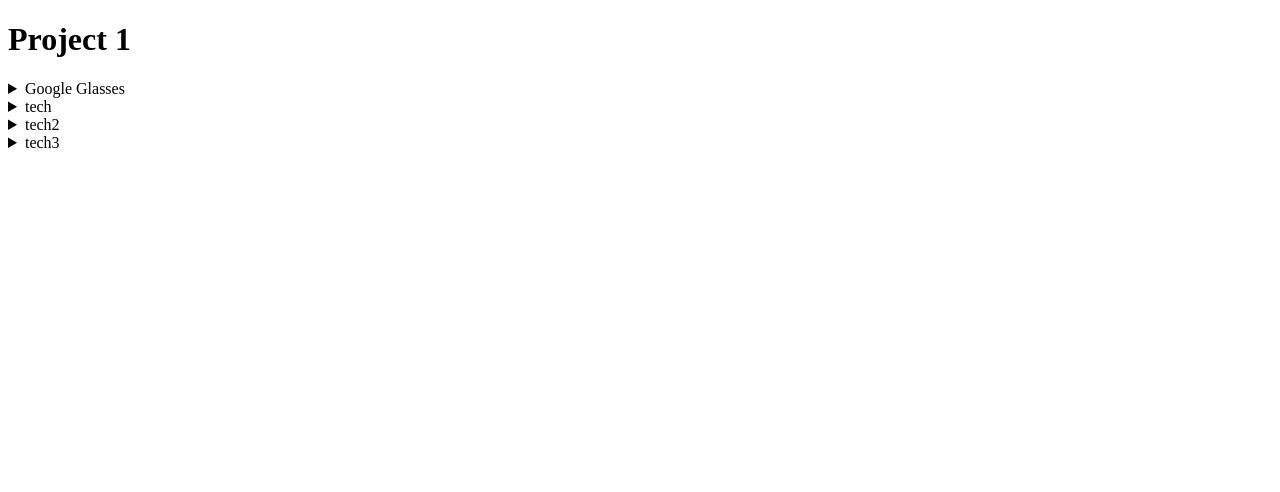
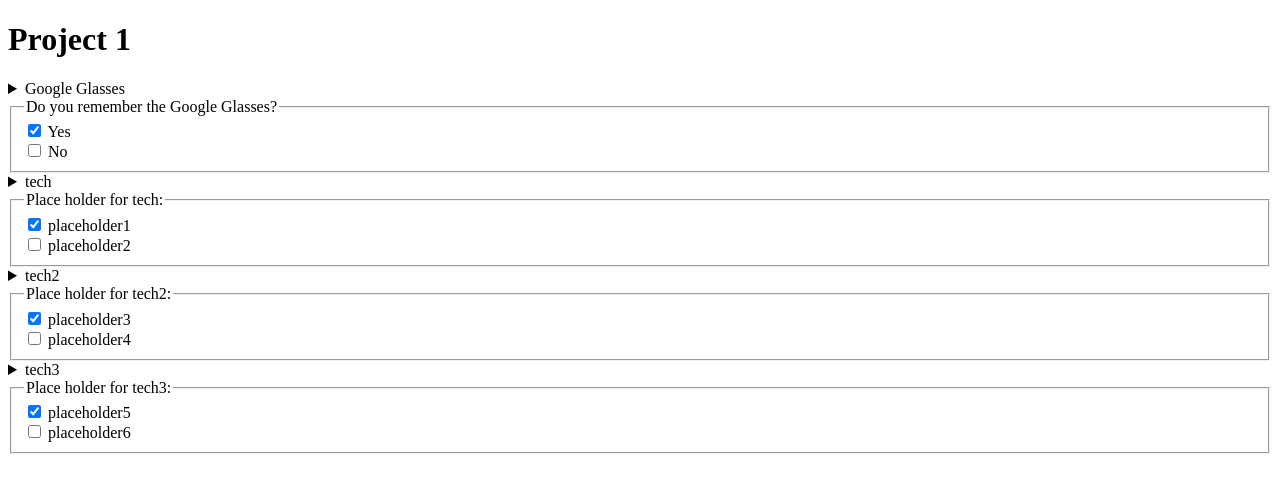
Before and after one commit to BaoLeDesigns/art109-project1, a plain HTML site: page index.html in a window 1280 px wide. Drawn offline with Linux system fonts and the light colour scheme.

Commit message:
added checkboxes

```diff
--- a/index.html
+++ b/index.html
@@ -19,17 +19,77 @@
 <summary>Google Glasses</summary>
 <p>glasses</p>
 </details>
+
+<fieldset>
+    <legend>Do you remember the Google Glasses?</legend>
+
+    <div>
+      <input type="checkbox" id="Yes" name="Yes" checked />
+      <label for="Yes">Yes</label>
+    </div>
+
+    <div>
+      <input type="checkbox" id="No" name="No" />
+      <label for="No">No</label>
+    </div>
+  </fieldset>
+
 <details>
 <summary>tech</summary>
 <p>tech</p>
 </details>
+
+<fieldset>
+    <legend>Place holder for tech:</legend>
+
+    <div>
+      <input type="checkbox" id="placeholder1" name="placeholder1" checked />
+      <label for="scales">placeholder1</label>
+    </div>
+
+    <div>
+      <input type="checkbox" id="placeholder2" name="placeholder2" />
+      <label for="placeholder2">placeholder2</label>
+    </div>
+  </fieldset>
+
 <details>
 <summary>tech2</summary>
 <p>tech2</p>
 </details>
+
+<fieldset>
+    <legend>Place holder for tech2:</legend>
+
+    <div>
+      <input type="checkbox" id="placeholder3" name="placeholder3" checked />
+      <label for="placeholder3">placeholder3</label>
+    </div>
+
+    <div>
+      <input type="checkbox" id="placeholder4" name="placeholder4" />
+      <label for="placeholder4">placeholder4</label>
+    </div>
+  </fieldset>
+
 <details>
 <summary>tech3</summary>
 <p>tech3</p>
 </details>
+
+<fieldset>
+    <legend>Place holder for tech3:</legend>
+
+    <div>
+      <input type="checkbox" id="placeholder5" name="placeholder5" checked />
+      <label for="placeholder5">placeholder5</label>
+    </div>
+
+    <div>
+      <input type="checkbox" id="placeholder6" name="placeholder6" />
+      <label for="placeholder6">placeholder6</label>
+    </div>
+  </fieldset>
+
 </body>
 </html>
```
